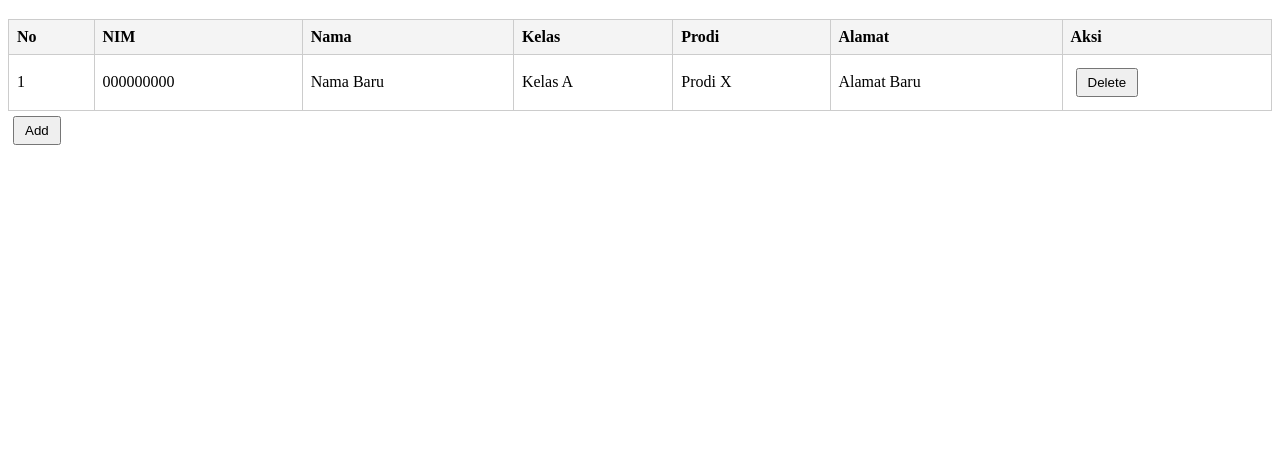
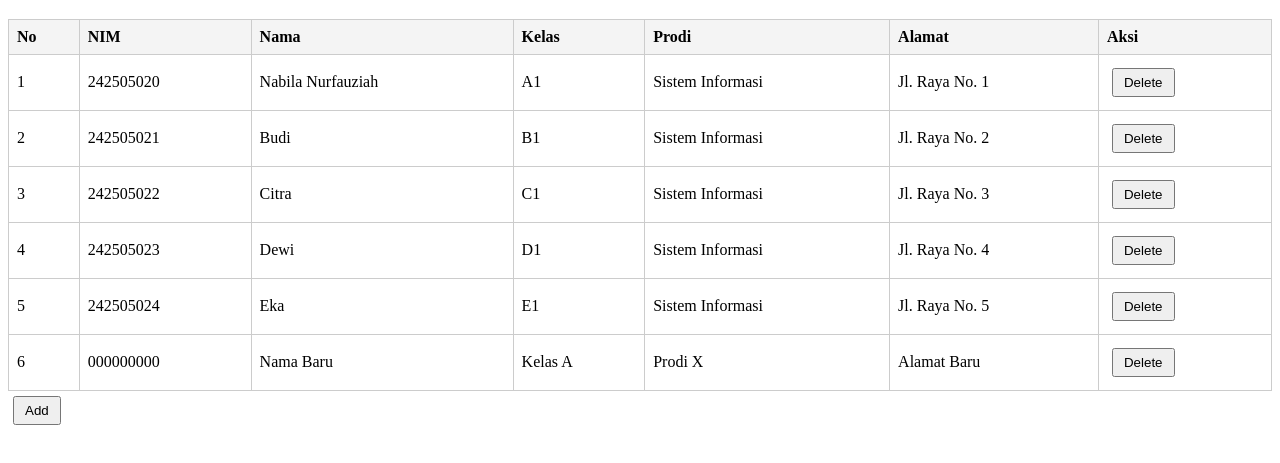
Before and after one commit to bilanabilaa/data-teman, a plain HTML site: page index.html in a window 1280 px wide. Both pictures are taken after a click on the button "Add". Shown: the part 61-524 px from the top of the page. Drawn offline with Linux system fonts and the light colour scheme.

Commit message:
Add files via upload

```diff
--- a/index.html
+++ b/index.html
@@ -41,125 +41,55 @@
             </tr>
           </thead>
           <tbody>
-            <!-- Data akan dimuat di sini -->
+            <tr>
+              <td>1</td>
+              <td>242505020</td>
+              <td>Nabila Nurfauziah</td>
+              <td>A1</td>
+              <td>Sistem Informasi</td>
+              <td>Jl. Raya No. 1</td>
+              <td><button class="action-btn delete-btn">Delete</button></td>
+            </tr>
+            <tr>
+              <td>2</td>
+              <td>242505021</td>
+              <td>Budi</td>
+              <td>B1</td>
+              <td>Sistem Informasi</td>
+              <td>Jl. Raya No. 2</td>
+              <td><button class="action-btn delete-btn">Delete</button></td>
+            </tr>
+            <tr>
+              <td>3</td>
+              <td>242505022</td>
+              <td>Citra</td>
+              <td>C1</td>
+              <td>Sistem Informasi</td>
+              <td>Jl. Raya No. 3</td>
+              <td><button class="action-btn delete-btn">Delete</button></td>
+            </tr>
+            <tr>
+              <td>4</td>
+              <td>242505023</td>
+              <td>Dewi</td>
+              <td>D1</td>
+              <td>Sistem Informasi</td>
+              <td>Jl. Raya No. 4</td>
+              <td><button class="action-btn delete-btn">Delete</button></td>
+            </tr>
+            <tr>
+              <td>5</td>
+              <td>242505024</td>
+              <td>Eka</td>
+              <td>E1</td>
+              <td>Sistem Informasi</td>
+              <td>Jl. Raya No. 5</td>
+              <td><button class="action-btn delete-btn">Delete</button></td>
+            </tr>
         </tbody>
     </table>
     <button id="addRow">Add</button>
 
-    <script>
-        document.addEventListener("DOMContentLoaded", () => {
-            const dataTable = document.getElementById("dataTable").getElementsByTagName("tbody")[0];
-            const addRowButton = document.getElementById("addRow");
-
-            // Load data from localStorage
-            loadData();
-
-            // Add new row
-            addRowButton.addEventListener("click", () => {
-                const newRow = {
-                    nim: "000000000",
-                    nama: "Nama Baru",
-                    kelas: "Kelas A",
-                    prodi: "Prodi X",
-                    alamat: "Alamat Baru"
-                };
-                addRow(newRow);
-            });
-
-            function loadData() {
-                // Clear existing rows except for the header
-                while (dataTable.rows.length > 0) {
-                    dataTable.deleteRow(0);
-                }
-
-                const data = JSON.parse(localStorage.getItem("kawanData")) || [];
-                data.forEach((item, index) => {
-                    addRow(item, index + 1);
-                });
-            }
-
-            function addRow(data, index) {
-                const row = dataTable.insertRow();
-                row.insertCell(0).innerText = index || dataTable.rows.length; // No
-                row.insertCell(1).innerText = data.nim; // NIM
-                row.insertCell(2).innerText = data.nama; // Nama
-                row.insertCell(3).innerText = data.kelas; // Kelas
-                row.insertCell(4).innerText = data.prodi; // Prodi
-                row.insertCell(5).innerText = data.alamat; // Alamat
-
-                const actionCell = row.insertCell(6);
-                const deleteButton = document.createElement("button");
-                deleteButton.innerText = "Delete";
-                deleteButton.addEventListener("click", () => {
-                    dataTable.deleteRow(row.rowIndex - 1);
-                    saveData();
-                });
-                actionCell.appendChild(deleteButton);
-
-                // Make cells editable
-                for (let i = 1; i < row.cells.length - 1; i++) {
-                    row.cells[i].addEventListener("dblclick", () => {
-                        const originalValue = row.cells[i].innerText;
-                        const input = document.createElement("input");
-                        input.value = originalValue;
-                        row.cells[i].innerText = "";
-                        row.cells[i].appendChild(input);
-                        input.focus();
-
-                        const okButton = document.createElement("button");
-                        okButton.innerText = "OK";
-                        const cancelButton = document.createElement("button");
-                        cancelButton.innerText = "Cancel";
-
-                        row.cells[i].appendChild(okButton);
-                        row.cells[i].appendChild(cancelButton);
-
-                        okButton.addEventListener("click", () => {
-                            const newValue = input.value;
-                            if (i === 1) { // NIM
-                                if (!/^\d{9}$/.test(newValue)) {
-                                    alert("NIM harus 9 digit angka!");
-                                    input.value = originalValue; // Reset to original value
-                                } else {
-                                    row.cells[i].innerText = newValue;
-                                    saveData();
-                                }
-                            } else if (i === 2 && !/^[A-Za-z\s]+$/.test(newValue)) { // Nama
-                                alert("Nama hanya boleh huruf A-Z!");
-                                input.value = originalValue; // Reset to original value
-                            } else {
-                                row.cells[i].innerText = newValue;
-                                saveData();
-                            }
-                            okButton.remove();
-                            cancelButton.remove();
-                        });
-
-                        cancelButton.addEventListener("click", () => {
-                            row.cells[i].innerText = originalValue; // Reset to original value
-                            okButton.remove();
-                            cancelButton.remove();
-                        });
-                    });
-                }
-            }
-
-            function saveData() {
-                const rows = dataTable.rows;
-                const data = [];
-                for (let i = 0; i < rows.length; i++) {
-                    const row = rows[i];
-                    data.push({
-                        nim: row.cells[1].innerText,
-                        nama: row.cells[2].innerText,
-                        kelas: row.cells[3].innerText,
-                        prodi: row.cells[4].innerText,
-                        alamat: row.cells[5].innerText
-                    });
-                }
-                localStorage.setItem("kawanData", JSON.stringify(data));
-            }
-        });
-    </script>
+    <script src="script.js"></script>
 </body>
 </html>
--- /dev/null
+++ b/script.js
@@ -0,0 +1,108 @@
+document.addEventListener("DOMContentLoaded", () => {
+    const dataTable = document.getElementById("dataTable").getElementsByTagName("tbody")[0];
+    const addRowButton = document.getElementById("addRow");
+
+    // Load data from localStorage
+    loadData();
+
+    // Add new row
+    addRowButton.addEventListener("click", () => {
+        const newRow = {
+            nim: "000000000",
+            nama: "Nama Baru",
+            kelas: "Kelas A",
+            prodi: "Prodi X",
+            alamat: "Alamat Baru"
+        };
+        addRow(newRow);
+    });
+
+    function loadData() {
+        const data = JSON.parse(localStorage.getItem("kawanData")) || [];
+        data.forEach((item, index) => {
+            addRow(item, index + 1);
+        });
+    }
+
+    function addRow(data, index) {
+        const row = dataTable.insertRow();
+        row.insertCell(0).innerText = index || dataTable.rows.length; // No
+        row.insertCell(1).innerText = data.nim; // NIM
+        row.insertCell(2).innerText = data.nama; // Nama
+        row.insertCell(3).innerText = data.kelas; // Kelas
+        row.insertCell(4).innerText = data.prodi; // Prodi
+        row.insertCell(5).innerText = data.alamat; // Alamat
+
+        const actionCell = row.insertCell(6);
+        const deleteButton = document.createElement("button");
+        deleteButton.innerText = "Delete";
+        deleteButton.addEventListener("click", () => {
+            dataTable.deleteRow(row.rowIndex - 1);
+            saveData();
+        });
+        actionCell.appendChild(deleteButton);
+
+        // Make cells editable
+        for (let i = 1; i < row.cells.length - 1; i++) {
+            row.cells[i].addEventListener("dblclick", () => {
+                const originalValue = row.cells[i].innerText;
+                const input = document.createElement("input");
+                input.value = originalValue;
+                row.cells[i].innerText = "";
+                row.cells[i].appendChild(input);
+                input.focus();
+
+                const okButton = document.createElement("button");
+                okButton.innerText = "OK";
+                const cancelButton = document.createElement("button");
+                cancelButton.innerText = "Cancel";
+
+                row.cells[i].appendChild(okButton);
+                row.cells[i].appendChild(cancelButton);
+
+                okButton.addEventListener("click", () => {
+                    const newValue = input.value;
+                    if (i === 1) { // NIM
+                        if (!/^\d{9}$/.test(newValue)) {
+                            alert("NIM harus 9 digit angka!");
+                            input.value = originalValue; // Reset to original value
+                        } else {
+                            row.cells[i].innerText = newValue;
+                            saveData();
+                        }
+                    } else if (i === 2 && !/^[A-Za-z\s]+$/.test(newValue)) { // Nama
+                        alert("Nama hanya boleh huruf A-Z!");
+                        input.value = originalValue; // Reset to original value
+                    } else {
+                        row.cells[i].innerText = newValue;
+                        saveData();
+                    }
+                    okButton.remove();
+                    cancelButton.remove();
+                });
+
+                cancelButton.addEventListener("click", () => {
+                    row.cells[i].innerText = originalValue; // Reset to original value
+                    okButton.remove();
+                    cancelButton.remove();
+                });
+            });
+        }
+    }
+
+    function saveData() {
+        const rows = dataTable.rows;
+        const data = [];
+        for (let i = 0; i < rows.length; i++) {
+            const row = rows[i];
+            data.push({
+                nim: row.cells[1].innerText,
+                nama: row.cells[2].innerText,
+                kelas: row.cells[3].innerText,
+                prodi: row.cells[4].innerText,
+                alamat: row.cells[5].innerText
+            });
+        }
+        localStorage.setItem("kawanData", JSON.stringify(data));
+    }
+});
```
